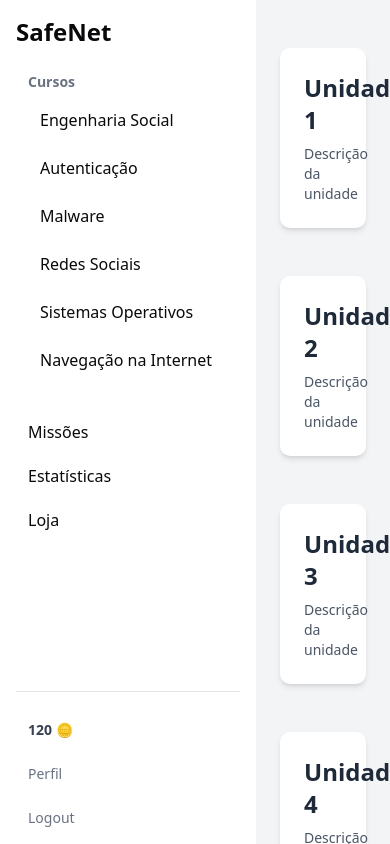
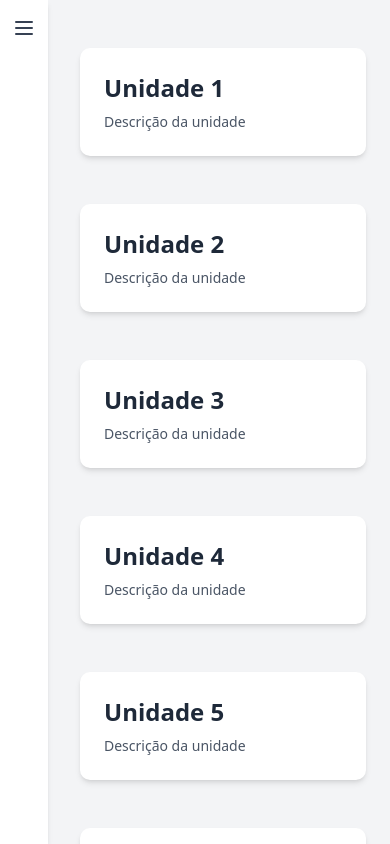
Before and after one commit to TiGomes0802/SafeNet, a Vue app in the folder vue-SafeNet/: page / in a window 390 px wide. Built offline with nearby package versions, Linux system fonts and the light colour scheme.

Commit message:
Sidebar Responsiva

```diff
--- a/vue-SafeNet/src/assets/main.css
+++ b/vue-SafeNet/src/assets/main.css
@@ -117,18 +117,39 @@
   * {
     @apply border-border outline-ring/50;
   }
+
   body {
     @apply bg-background text-foreground;
   }
 }
 
 @layer utilities {
+
+  .slide-enter-active, .slide-leave-active {
+    transition: transform 0.3s ease, opacity 0.3s ease;
+  }
+  .slide-enter-from, .slide-leave-to {
+    transform: translateX(-100%);
+    opacity: 0;
+  }
+  .slide-enter-to, .slide-leave-from {
+    transform: translateX(0);
+    opacity: 1;
+  }
+
   .animate-fade-in {
     animation: fadeIn 0.5s ease-out;
   }
 
   @keyframes fadeIn {
-    from { opacity: 0; transform: translateY(10px); }
-    to { opacity: 1; transform: translateY(0); }
+    from {
+      opacity: 0;
+      transform: translateY(10px);
+    }
+
+    to {
+      opacity: 1;
+      transform: translateY(0);
+    }
   }
 }
--- a/vue-SafeNet/src/components/HomeView.vue
+++ b/vue-SafeNet/src/components/HomeView.vue
@@ -1,5 +1,6 @@
 <script setup>
-import { ref, watch } from 'vue'
+import { ref, watch, onMounted, onUnmounted, computed, } from 'vue'
+
 import { useRoute } from 'vue-router'
 import Sidebar from '@/components/Sidebar.vue'
 import UnidadeCard from '@/components/UnidadeCard.vue'
@@ -10,19 +11,45 @@
 watch(() => route.params.nome, (newVal) => {
   curso.value = newVal
 })
+
+const windowWidth = ref(window.innerWidth)
+const isSidebarOpen = ref(false)
+
+const updateWidth = () => {
+  windowWidth.value = window.innerWidth
+}
+
+onMounted(() => {
+  window.addEventListener('resize', updateWidth)
+})
+
+onUnmounted(() => {
+  window.removeEventListener('resize', updateWidth)
+})
+
+const dynamicPadding = computed(() => {
+  if (windowWidth.value < 768 && !isSidebarOpen.value) {
+    return 'pl-20' // Padding 20 para home não ficar por baixo da sidebar
+  }
+  return 'pl-10'  // Ecrãs maiores
+})
+
+const closeSidebar = () => {
+  isSidebarOpen.value = false
+}
+
 </script>
-
 
 <template>
   <div class="flex h-screen">
-    <Sidebar />
-    <div class="flex-1 bg-gray-100 p-6 overflow-y-scroll">
+    <Sidebar :isOpen="isSidebarOpen" @toggle="isSidebarOpen = !isSidebarOpen" />
+    <div :class="['flex-1 bg-gray-100 p-6 overflow-y-scroll transition-all duration-300', dynamicPadding]">
       <h1 class="text-3xl font-bold text-blue-600 mb-6">{{ curso }}</h1>
 
-      <!-- Lista de Unidades (/modulo/nº)
-       Não está dinâmica, só vai até 6-->
+      <!-- Lista de Unidades -->
       <div class="space-y-12">
-        <router-link v-for="i in 6" :key="i" :to="`/curso/${curso}/unidade/${i}`" class="block block transform transition duration-300 hover:scale-101 hover:shadow-lg">
+        <router-link v-for="i in 6" :key="i" :to="`/curso/${curso}/unidade/${i}`"
+          @click="closeSidebar" class="block transform transition duration-300 hover:scale-101 hover:shadow-lg">
           <UnidadeCard :titulo="`Unidade ${i}`" />
         </router-link>
       </div>
--- a/vue-SafeNet/src/components/Sidebar.vue
+++ b/vue-SafeNet/src/components/Sidebar.vue
@@ -1,51 +1,108 @@
 <script setup>
+import { ref, onMounted, onUnmounted } from 'vue'
 import { useAuthStore } from '@/stores/auth'
 
 const storeAuth = useAuthStore()
+const isOpen = ref(false)
+const windowWidth = ref(window.innerWidth)
+
+const updateWidth = () => {
+    windowWidth.value = window.innerWidth
+}
+
+onMounted(() => {
+    window.addEventListener('resize', updateWidth)
+})
+
+onUnmounted(() => {
+    window.removeEventListener('resize', updateWidth)
+})
 
 const logout = () => {
     storeAuth.logout()
 }
+
+const toggleSidebar = () => {
+    isOpen.value = !isOpen.value
+}
+
+// Para fechar sidebar quando o utilizador clica num link
+const handleLinkClick = () => {
+    if (windowWidth.value < 768) {
+        isOpen.value = false
+    }
+}
+
 </script>
 
+
 <template>
-    <aside class="w-64 bg-white shadow-md p-4 flex flex-col justify-between">
+    <!-- Mini sidebar para Responsividade-->
+    <aside v-if="!isOpen && windowWidth < 768"
+        class="fixed inset-y-0 left-0 w-12 bg-white shadow-md z-40 flex flex-col items-center pt-4 md:hidden">
+        <button @click="toggleSidebar" class="text-gray-700">
+            <svg xmlns="http://www.w3.org/2000/svg" class="h-6 w-6" fill="none" viewBox="0 0 24 24"
+                stroke="currentColor">
+                <path stroke-linecap="round" stroke-linejoin="round" stroke-width="2" d="M4 6h16M4 12h16M4 18h16" />
+            </svg>
+        </button>
+    </aside>
+
+
+    <transition name="slide">
+        <aside v-if="isOpen || windowWidth >= 768"
+            class="fixed md:static inset-y-0 z-40 w-64 bg-white shadow-md p-4 flex flex-col justify-between transform transition-transform duration-300 md:translate-x-0"
+            :class="[
+                { '-translate-x-full': !isOpen && windowWidth < 768 },
+                { 'left-0': isOpen || windowWidth >= 768 }
+            ]">
+            <!--Botão X-->
+            <button @click="toggleSidebar" class="absolute top-4 right-4 md:hidden text-gray-600 hover:text-gray-800">
+                <svg xmlns="http://www.w3.org/2000/svg" class="h-6 w-6" fill="none" viewBox="0 0 24 24"
+                    stroke="currentColor">
+                    <path stroke-linecap="round" stroke-linejoin="round" stroke-width="2" d="M6 18L18 6M6 6l12 12" />
+                </svg>
+            </button>
             <div>
                 <h1 class="text-2xl font-bold mb-6">SafeNet</h1>
 
                 <div class="mb-6">
                     <h2 class="text-sm font-semibold text-gray-500 mb-2 px-3">Cursos</h2>
                     <nav class="space-y-2">
-                    <router-link to="/unidade/Engenharia Social"
-                        class="block py-2 px-6 rounded hover:bg-gray-100">Engenharia Social
-                    </router-link>
-                    <router-link to="/unidade/Autenticação"
-                        class="block py-2 px-6 rounded hover:bg-gray-100">Autenticação
-                    </router-link>
-                    <router-link to="/unidade/Malware" class="block py-2 px-6 rounded hover:bg-gray-100">Malware
-                    </router-link>
-                    <router-link to="/unidade/Redes Sociais" class="block py-2 px-6 rounded hover:bg-gray-100">Redes
-                        Sociais
-                    </router-link>
-                    <router-link to="/unidade/Sistemas Operativos"
-                        class="block py-2 px-6 rounded hover:bg-gray-100">Sistemas Operativos
-                    </router-link>
-                    <router-link to="/unidade/Navegação" class="block py-2 px-6 rounded hover:bg-gray-100">Navegação na
-                        Internet
-                    </router-link>
+                        <router-link to="/unidade/Engenharia Social" class="block py-2 px-6 rounded hover:bg-gray-100"
+                            @click="handleLinkClick">Engenharia Social</router-link>
+                        <router-link to="/unidade/Autenticação" class="block py-2 px-6 rounded hover:bg-gray-100"
+                            @click="handleLinkClick">Autenticação</router-link>
+                        <router-link to="/unidade/Malware" class="block py-2 px-6 rounded hover:bg-gray-100"
+                            @click="handleLinkClick">Malware</router-link>
+                        <router-link to="/unidade/Redes Sociais" class="block py-2 px-6 rounded hover:bg-gray-100"
+                            @click="handleLinkClick">Redes
+                            Sociais</router-link>
+                        <router-link to="/unidade/Sistemas Operativos" class="block py-2 px-6 rounded hover:bg-gray-100"
+                            @click="handleLinkClick">Sistemas Operativos</router-link>
+                        <router-link to="/unidade/Navegação" class="block py-2 px-6 rounded hover:bg-gray-100"
+                            @click="handleLinkClick">Navegação
+                            na Internet</router-link>
                     </nav>
                 </div>
+
                 <nav class="space-y-1 mt-8">
-                <router-link to="/missoes" class="block py-2 px-3 rounded hover:bg-gray-100">Missões</router-link>
-                <router-link to="/estatisticas"
-                    class="block py-2 px-3 rounded hover:bg-gray-100">Estatísticas</router-link>
-                <router-link to="/loja" class="block py-2 px-3 rounded hover:bg-gray-100">Loja</router-link>
+                    <router-link to="/missoes" class="block py-2 px-3 rounded hover:bg-gray-100"
+                        @click="handleLinkClick">Missões</router-link>
+                    <router-link to="/estatisticas" class="block py-2 px-3 rounded hover:bg-gray-100"
+                        @click="handleLinkClick">Estatísticas</router-link>
+                    <router-link to="/loja" class="block py-2 px-3 rounded hover:bg-gray-100"
+                        @click="handleLinkClick">Loja</router-link>
                 </nav>
             </div>
+
             <div class="border-t pt-7 space-y-6">
-            <div class="block text-sm text-gray-700 font-semibold px-3">120 🪙 </div>
-            <router-link to="#" class="block text-sm text-gray-500 hover:underline px-3">Perfil</router-link>
-            <router-link to="#" class="block text-sm text-gray-500 hover:underline px-3" @click="logout">Logout</router-link>
+                <div class="block text-sm text-gray-700 font-semibold px-3">120 🪙</div>
+                <router-link to="#" class="block text-sm text-gray-500 hover:underline px-3"
+                    @click="handleLinkClick">Perfil</router-link>
+                <router-link to="#" class="block text-sm text-gray-500 hover:underline px-3"
+                    @click="logout">Logout</router-link>
             </div>
         </aside>
+    </transition>
 </template>
```
Lines whose indentation alone changed are shown as unchanged.
